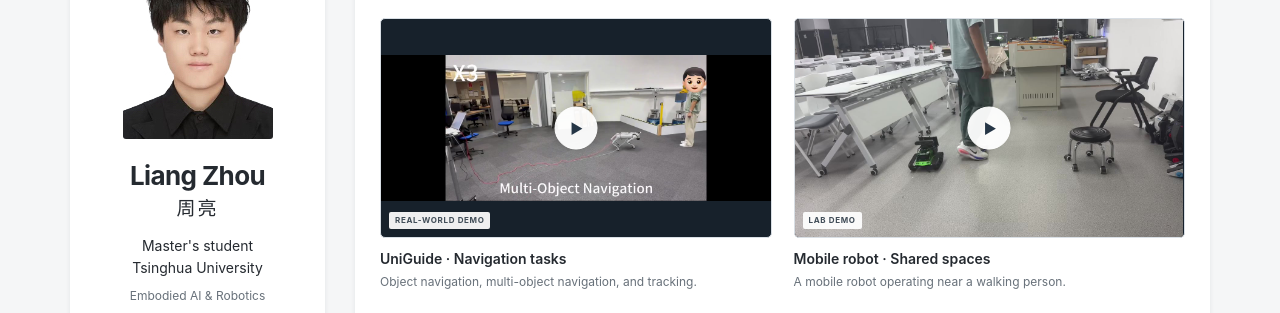
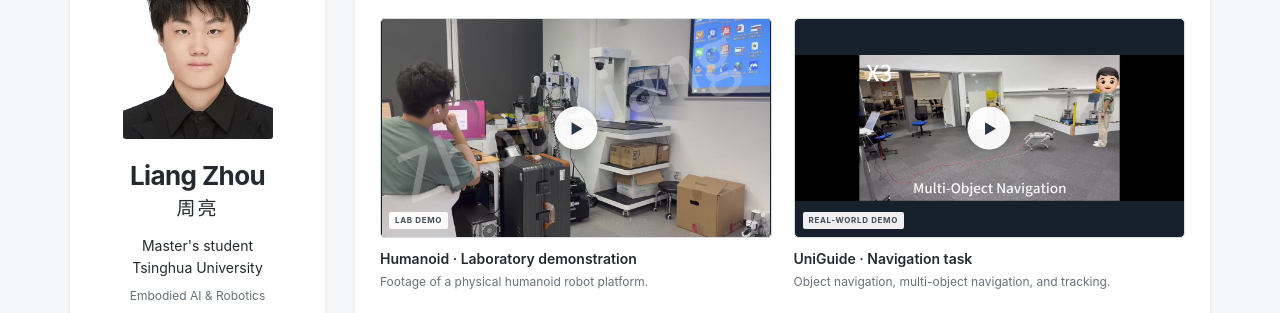
Before and after one commit to liangzhou4312-afk/liangzhou4312-afk.github.io, a plain HTML site: page showcase.html in a window 1280 px wide. Shown: the part 166-479 px from the top of the page. Drawn offline with Linux system fonts and the light colour scheme.

Commit message:
Reorder robot demonstrations

```diff
--- a/script.js
+++ b/script.js
@@ -15,7 +15,7 @@ const translations = {
     uniSummary: 'A single language-model call builds a task graph to unify navigation and target following. Reusable value maps and global–local memory guide exploration and task switching.', tagGraph: 'Task graphs', tagZero: 'Zero-shot generalization',
     demosLabel: 'IN MOTION', demosHeading: 'Robots in action', demosAside: 'From frameworks to experiments.\nWatch the full demonstrations.',
     badgeDeployment: 'REAL-WORLD DEMO', badgeLab: 'LAB DEMO', badgeSim: 'SIMULATION',
-    videoUni: 'UniGuide · Navigation tasks', videoUniText: 'Object navigation, multi-object navigation, and tracking.',
+    videoUni: 'UniGuide · Navigation task', videoUniText: 'Object navigation, multi-object navigation, and tracking.',
     videoMobile: 'Mobile robot · Shared spaces', videoMobileText: 'A mobile robot operating near a walking person.',
     videoHumanoid: 'Humanoid · Laboratory demonstration', videoHumanoidText: 'Footage of a physical humanoid robot platform.',
     videoQuad: 'Quadruped · Across terrains', videoQuadText: 'Simulation experiments on flat ground, stairs, and slopes.',
--- a/showcase.html
+++ b/showcase.html
@@ -25,9 +25,9 @@
   <p class="sidebar-note" data-i18n="sidebarNote">Robust perception.
 Human-aware action.</p>
 </aside><main id="main" class="main-column"><section id="demos" class="panel demos-panel"><div class="panel-heading"><h2 data-i18n="allDemosHeading">Robot Demonstrations</h2></div><p class="panel-note" data-i18n="demoPageNote">Real-world deployments and laboratory demonstrations, with simulation shown separately.</p><div class="video-grid">
-          <article class="video-card"><button class="video-preview" type="button" data-video="assets/videos/uniguide-deployment.mp4" data-title-key="videoUni" aria-label="Play UniGuide demonstration"><img src="assets/images/video-uniguide.jpg" alt="UniGuide navigation demonstration" width="1280" height="720" loading="lazy"><span class="play-button" aria-hidden="true">▶</span><span class="video-badge" data-i18n="badgeDeployment">REAL-WORLD DEMO</span></button><div class="video-caption"><h3 data-i18n="videoUni">UniGuide · Navigation tasks</h3><p data-i18n="videoUniText">Object navigation, multi-object navigation, and tracking.</p></div></article>
+          <article class="video-card"><button class="video-preview" type="button" data-video="assets/videos/humanoid-lab-demo.mp4" data-title-key="videoHumanoid" aria-label="Play humanoid robot laboratory demonstration"><img src="assets/images/video-humanoid.jpg" alt="Humanoid robot in a laboratory" width="1280" height="720" loading="lazy"><span class="play-button" aria-hidden="true">▶</span><span class="video-badge" data-i18n="badgeLab">LAB DEMO</span></button><div class="video-caption"><h3 data-i18n="videoHumanoid">Humanoid · Laboratory demonstration</h3><p data-i18n="videoHumanoidText">Footage of a physical humanoid robot platform.</p></div></article>
+          <article class="video-card"><button class="video-preview" type="button" data-video="assets/videos/uniguide-deployment.mp4" data-title-key="videoUni" aria-label="Play UniGuide demonstration"><img src="assets/images/video-uniguide.jpg" alt="UniGuide navigation demonstration" width="1280" height="720" loading="lazy"><span class="play-button" aria-hidden="true">▶</span><span class="video-badge" data-i18n="badgeDeployment">REAL-WORLD DEMO</span></button><div class="video-caption"><h3 data-i18n="videoUni">UniGuide · Navigation task</h3><p data-i18n="videoUniText">Object navigation, multi-object navigation, and tracking.</p></div></article>
           <article class="video-card"><button class="video-preview" type="button" data-video="assets/videos/mobile-robot-human-demo.mp4" data-title-key="videoMobile" aria-label="Play mobile robot laboratory demonstration"><img src="assets/images/video-mobile-robot.jpg" alt="Mobile robot moving near a person in a laboratory" width="1280" height="720" loading="lazy"><span class="play-button" aria-hidden="true">▶</span><span class="video-badge" data-i18n="badgeLab">LAB DEMO</span></button><div class="video-caption"><h3 data-i18n="videoMobile">Mobile robot · Shared spaces</h3><p data-i18n="videoMobileText">A mobile robot operating near a walking person.</p></div></article>
-          <article class="video-card"><button class="video-preview" type="button" data-video="assets/videos/humanoid-lab-demo.mp4" data-title-key="videoHumanoid" aria-label="Play humanoid robot laboratory demonstration"><img src="assets/images/video-humanoid.jpg" alt="Humanoid robot in a laboratory" width="1280" height="720" loading="lazy"><span class="play-button" aria-hidden="true">▶</span><span class="video-badge" data-i18n="badgeLab">LAB DEMO</span></button><div class="video-caption"><h3 data-i18n="videoHumanoid">Humanoid · Laboratory demonstration</h3><p data-i18n="videoHumanoidText">Footage of a physical humanoid robot platform.</p></div></article>
           <article class="video-card"><button class="video-preview" type="button" data-video="assets/videos/quadruped-terrain-simulation.mp4" data-title-key="videoQuad" aria-label="Play quadruped simulation"><img src="assets/images/video-quadruped.jpg" alt="Simulated quadruped manipulator on varied terrain" width="1280" height="720" loading="lazy"><span class="play-button" aria-hidden="true">▶</span><span class="video-badge simulation" data-i18n="badgeSim">SIMULATION</span></button><div class="video-caption"><h3 data-i18n="videoQuad">Quadruped · Across terrains</h3><p data-i18n="videoQuadText">Simulation experiments on flat ground, stairs, and slopes.</p></div></article></div></section></main></div>
 <footer class="site-footer"><span>© <span id="year">2026</span> Liang Zhou · 周亮</span><span><span data-i18n="lastUpdated">Last updated: October 2026</span> · <a href="https://github.com/luost26/academic-homepage" target="_blank" rel="noopener noreferrer">academic-homepage</a></span></footer>
   <dialog id="media-dialog" aria-labelledby="dialog-title"><div class="dialog-toolbar"><h2 id="dialog-title"></h2><button id="close-dialog" type="button" aria-label="Close viewer"><span aria-hidden="true">×</span></button></div><div id="dialog-content"></div></dialog>
```
Also changed, not shown: index.html (+1 -1 lines).
